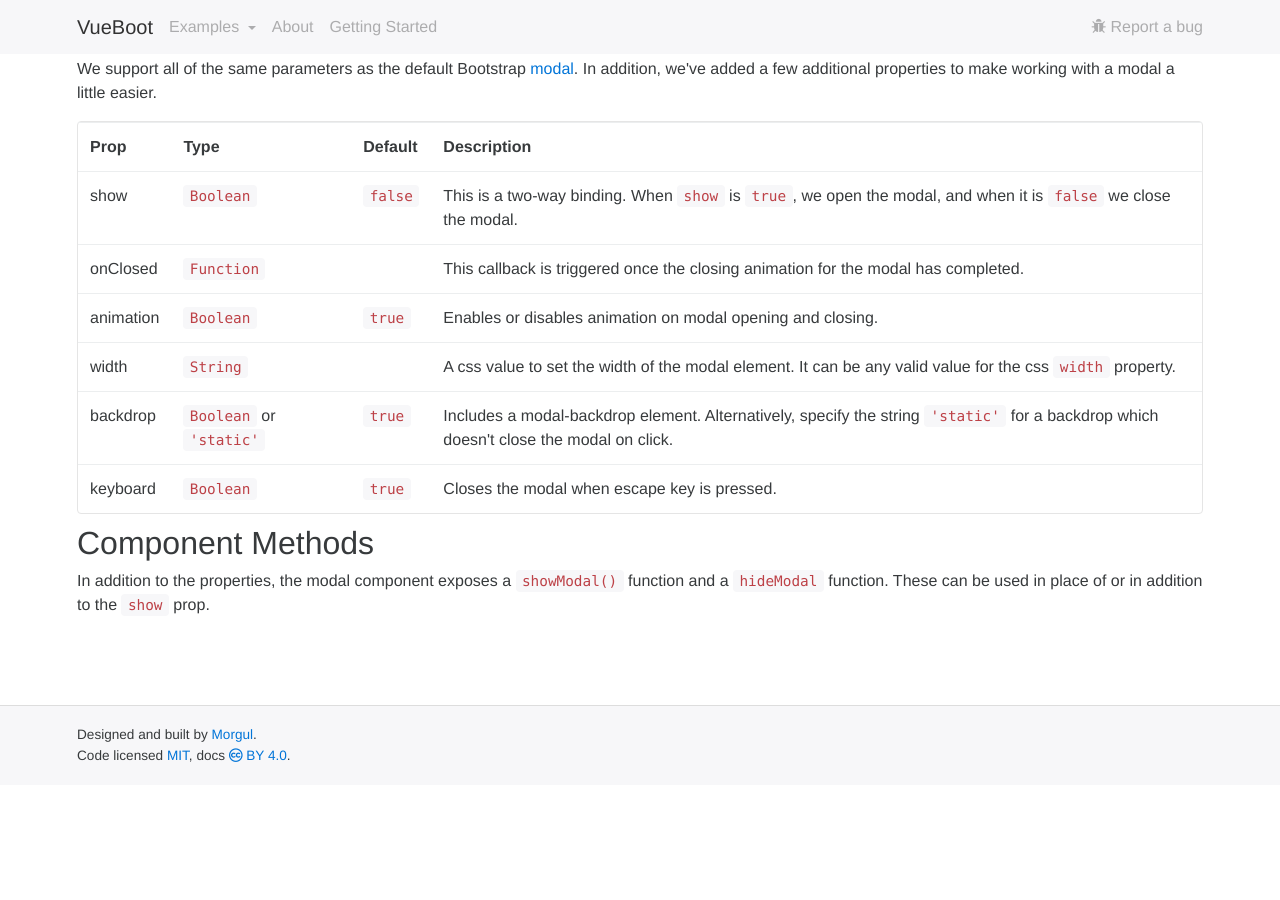
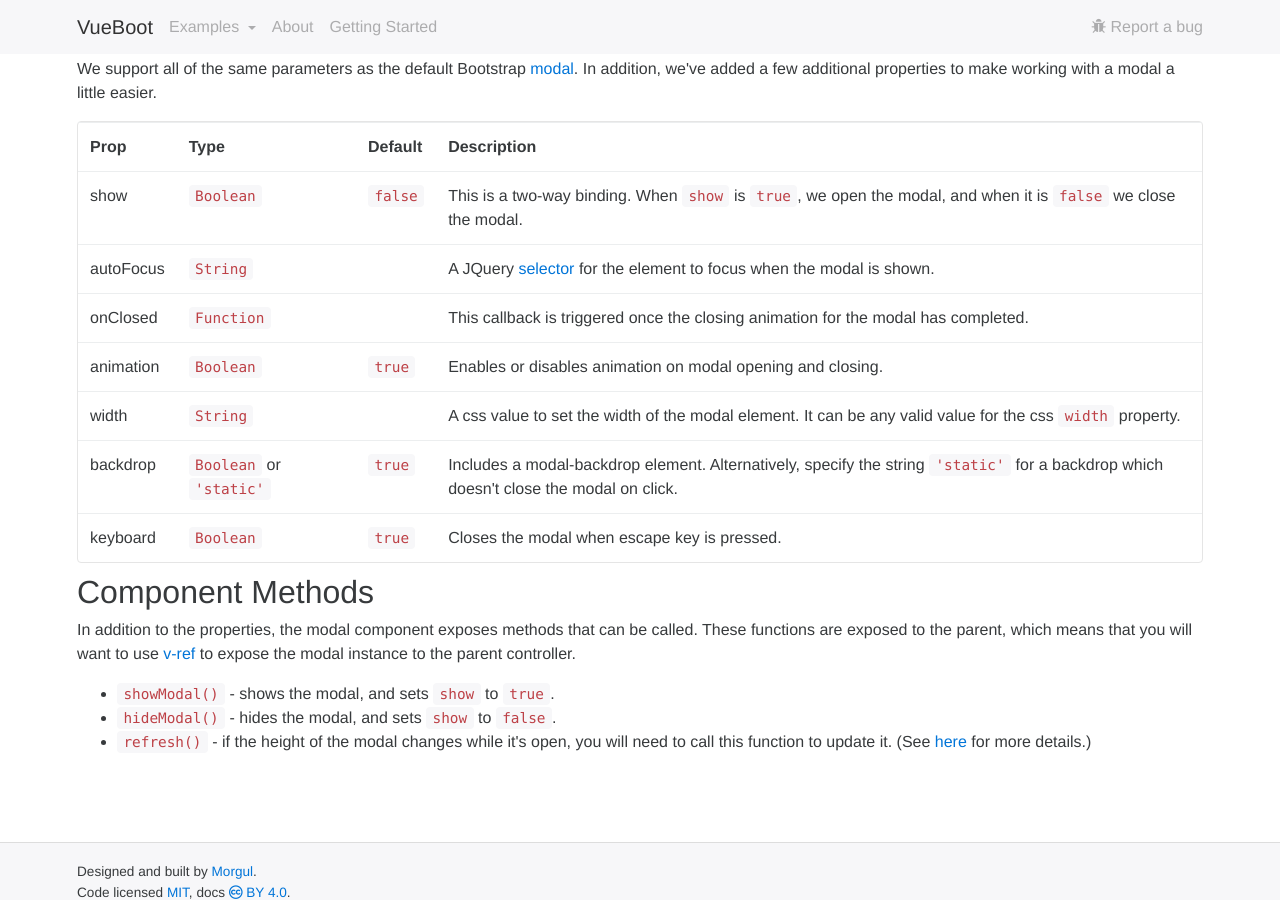
Before and after one commit to Morgul/vueboot, a Jekyll site: the page built from index.html, in a window 1280 px wide and 900 px high, scrolled down 2943 px. Built offline with Jekyll 4.4.1, drawn with Linux system fonts in a browser that asks for light colours; nearby versions of some CDN libraries; before the commit the page ends 3728 px from its top, so only the background shows below that.

Commit message:
Updated modal docs.

```diff
--- a/components/modal.html
+++ b/components/modal.html
@@ -90,6 +90,12 @@
             <td>This is a two-way binding. When <code>show</code> is <code>true</code>, we open the modal, and when it is <code>false</code> we close the modal.</td>
         </tr>
         <tr>
+            <td>autoFocus</td>
+            <td><code>String</code></td>
+            <td></td>
+            <td>A JQuery <a href="https://api.jquery.com/category/selectors/">selector</a> for the element to focus when the modal is shown.</td>
+        </tr>
+        <tr>
             <td>onClosed</td>
             <td><code>Function</code></td>
             <td></td>
@@ -123,5 +129,18 @@
 </div>
 <h2>Component Methods</h2>
 <p>
-    In addition to the properties, the modal component exposes a <code>showModal()</code> function and a <code>hideModal</code> function. These can be used in place of or in addition to the <code>show</code> prop.
+    In addition to the properties, the modal component exposes methods that can be called. These functions are exposed to
+    the parent, which means that you will want to use <a href="http://rc.vuejs.org/guide/components.html#Child_Component_Refs">v-ref</a>
+    to expose the modal instance to the parent controller.
 </p>
+<ul>
+    <li>
+        <code>showModal()</code> - shows the modal, and sets <code>show</code> to <code>true</code>.
+    </li>
+    <li>
+        <code>hideModal()</code> - hides the modal, and sets <code>show</code> to <code>false</code>.
+    </li>
+    <li>
+        <code>refresh()</code> - if the height of the modal changes while it's open, you will need to call this function to update it. (See <a href="http://v4-alpha.getbootstrap.com/components/modal/#modals-with-dynamic-heights">here</a> for more details.)
+    </li>
+</ul>
```
